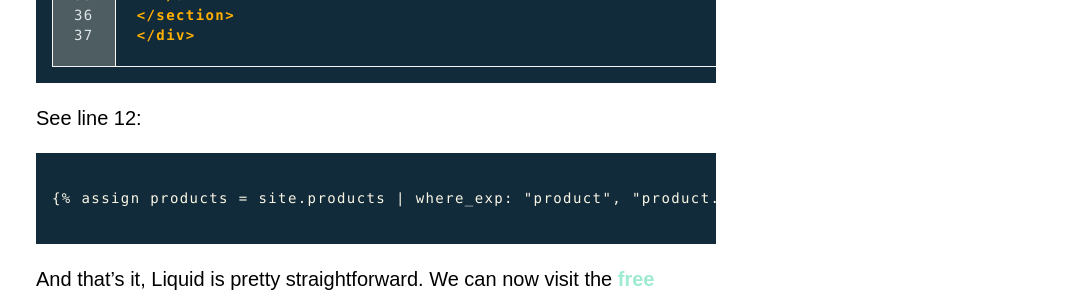
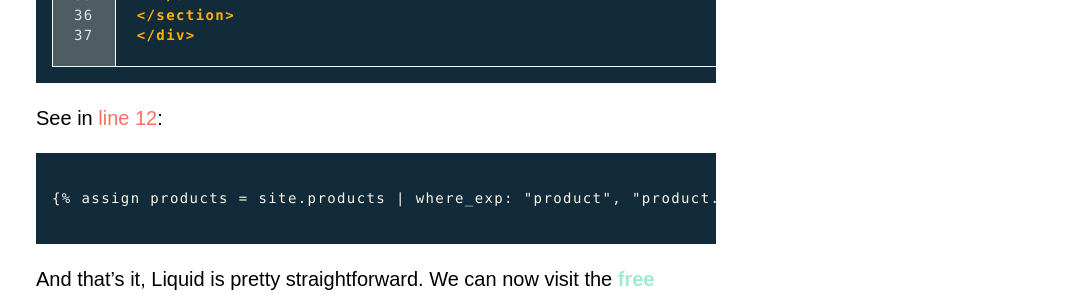
Before and after one commit to YJPL/Supply, a Jekyll site: the page built from _posts/2020-04-15-custom-variables.md, in a window 1280 px wide and 900 px high, scrolled down 1910 px. Shown: the part 153-452 px from the top of the window, without its empty margins (92-1167 px from the left). Built offline with Jekyll 4.4.1, drawn with Linux system fonts in a browser that asks for light colours.

````diff
--- a/_posts/2020-04-15-custom-variables.md
+++ b/_posts/2020-04-15-custom-variables.md
@@ -84,7 +84,7 @@ layout: default
 {% endhighlight %}
 
 
-See line 12:
+See in [line 12](https://github.com/YJPL/Supply/blob/5b5dea526eb3b06db02c5738631d37826ad07de6/_pages/free-products.html#L12):
 
 ``` html
 {% raw %}
````
